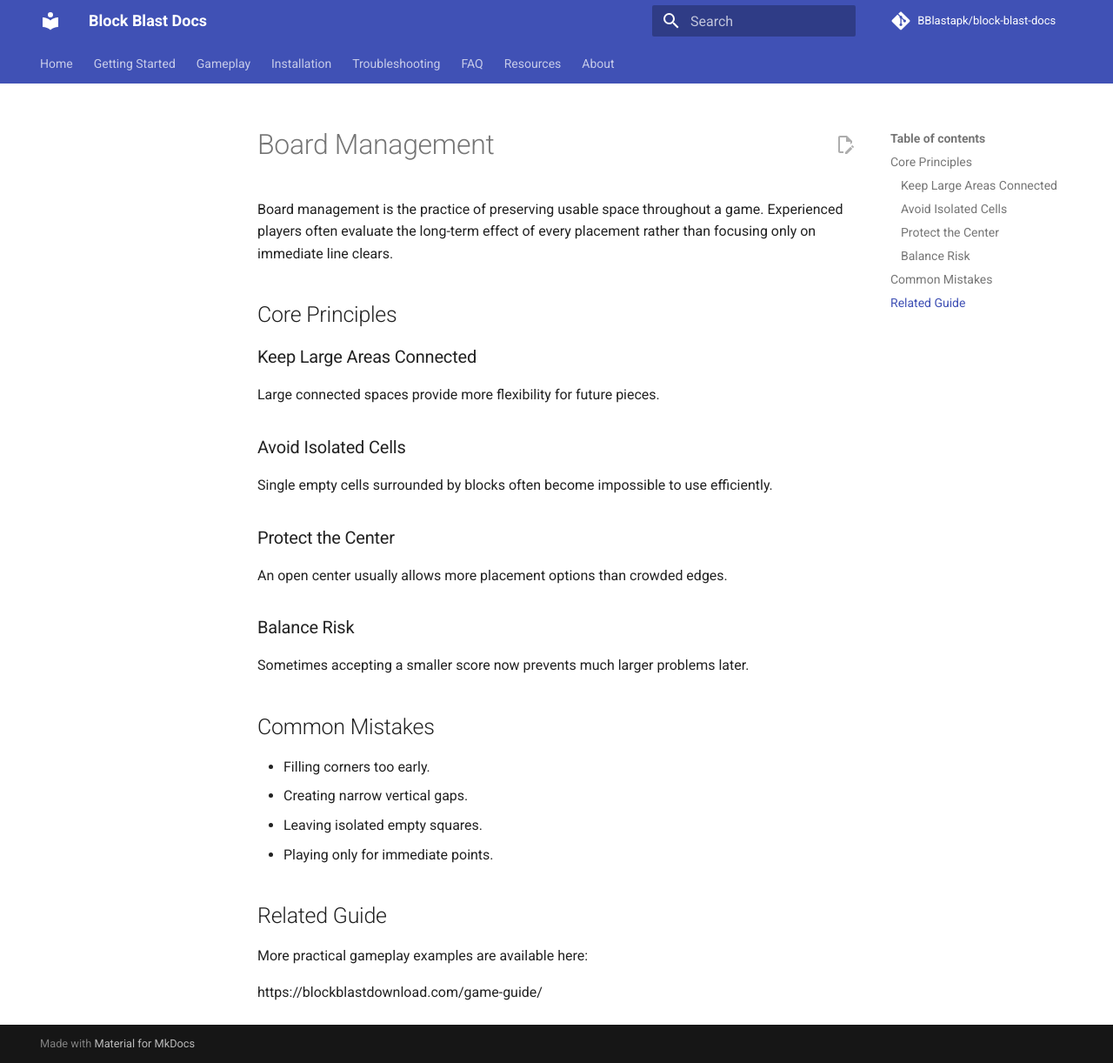
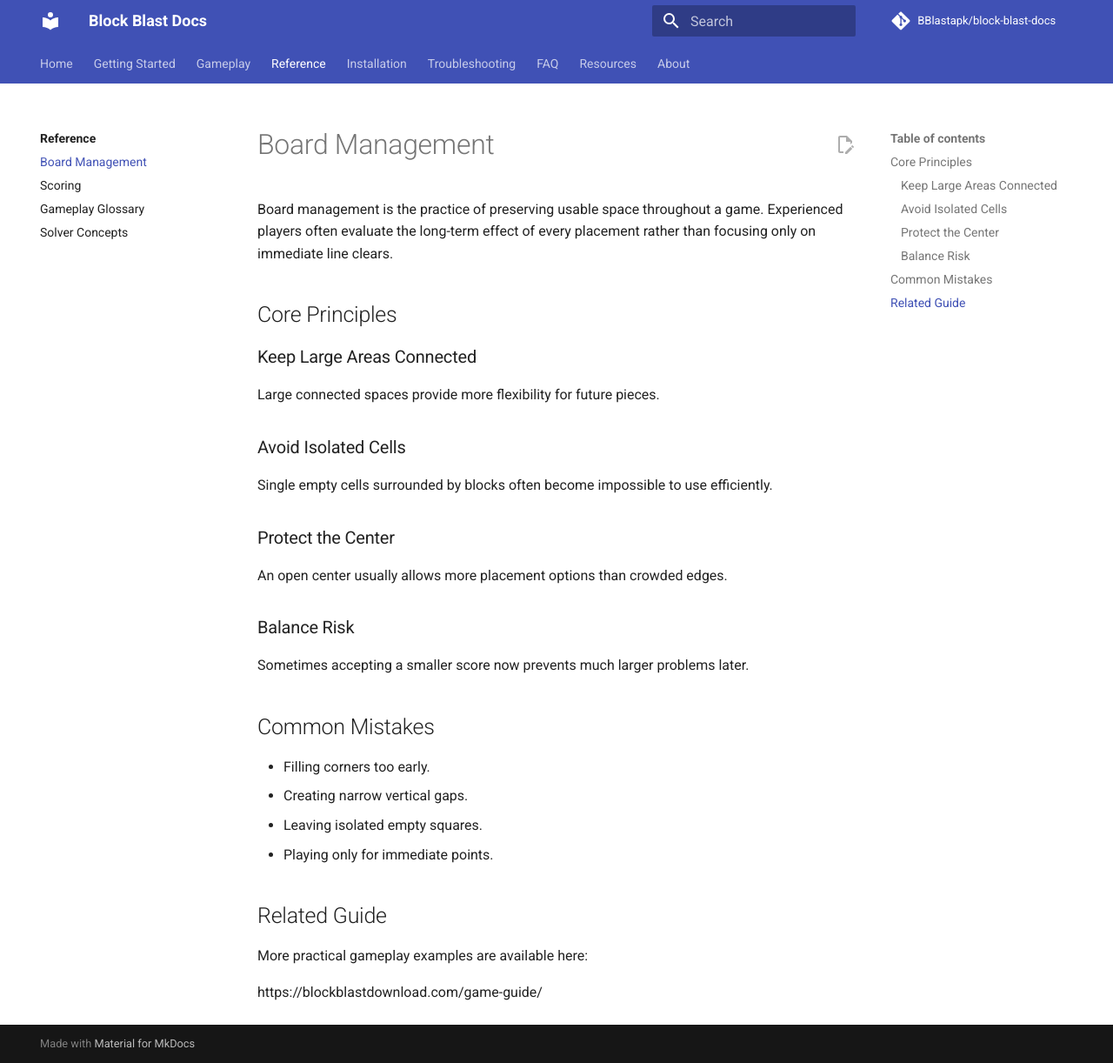
Before and after one commit to BBlastapk/block-blast-docs, an MkDocs documentation site: the page built from docs/reference/board-management.md, in a window 1280 px wide and 1222 px high. Shown: the whole window at 87% size. Built offline with MkDocs 1.6.1 and Material for MkDocs 9.7.7, drawn with Linux system fonts in a browser that asks for light colours; comment, search, counter and statistics services are not loaded.

Commit message:
Update mkdocs.yml

```diff
--- a/mkdocs.yml
+++ b/mkdocs.yml
@@ -38,6 +38,13 @@ nav:
       - high-score.md
       - solver.md
 
+  - Reference:
+      - Overview: reference/index.md
+      - Board Management: reference/board-management.md
+      - Scoring: reference/scoring.md
+      - Gameplay Glossary: reference/glossary.md
+      - Solver Concepts: reference/solver-concepts.md
+
   - Installation:
       - installation.md
 
```
